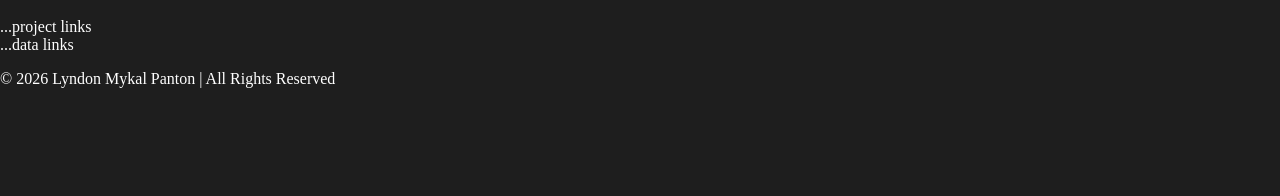
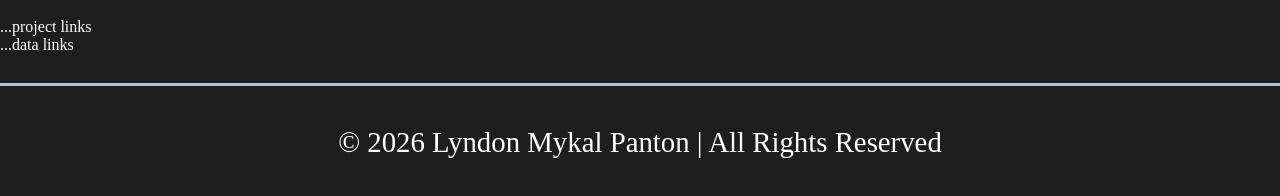
Before and after one commit to lyndonpanton/memory-card, a React (Vite) app in the folder client/: page / in a window 1280 px wide. Shown: the part 332-528 px from the top of the page. Built offline with nearby package versions, Linux system fonts and the light colour scheme; no server answers.

Commit message:
Styling: Copyright component

```diff
--- a/client/src/component/Copyright.jsx
+++ b/client/src/component/Copyright.jsx
@@ -1,9 +1,15 @@
+import "../styles/Copyright.css";
+
 function Copyright(props) {
     const { year, rightsHolder, rightsType } = props;
 
     return (
         <p className={ "copyright "}>
-            &copy; { year } { rightsHolder } | { rightsType }
+            <span className={ "copyright-symbol" }>&copy; </span>
+            <span className={ "copyright-year" }>{ year } </span>
+            <span className={ "copyright-rights-holder" }> { rightsHolder }</span>
+            <span className={ "copyright-rights-divider" }> |</span>
+            <span className={ "copyright-rights-type" }> { rightsType }</span>
         </p>
     );
 }
--- a/client/src/component/DataLinks.jsx
+++ b/client/src/component/DataLinks.jsx
@@ -1,3 +1,5 @@
+import "../styles/DataLinks.css";
+
 function DataLinks(props) {
     return (
         <section>
--- a/client/src/component/ProjectLinks.jsx
+++ b/client/src/component/ProjectLinks.jsx
@@ -1,3 +1,5 @@
+import "../styles/ProjectLinks.css";
+
 function ProjectLinks(props) {
     return (
         <section>
--- /dev/null
+++ b/client/src/styles/Copyright.css
@@ -0,0 +1,27 @@
+.copyright {
+    border-top: 3px solid lightsteelblue;
+    padding: 40px 0 20px;
+
+    font-size: 1.8rem;
+    text-align: center;
+}
+
+.copyright-symbol {
+
+}
+
+.copyright-year {
+
+}
+
+.copyright-rights-holder {
+
+}
+
+.copyright-rights-divider {
+
+}
+
+.copyright-rights-type {
+
+}
```
Also changed, not shown: client/src/styles/DataLinks.css (added), client/src/styles/ProjectLinks.css (added).
